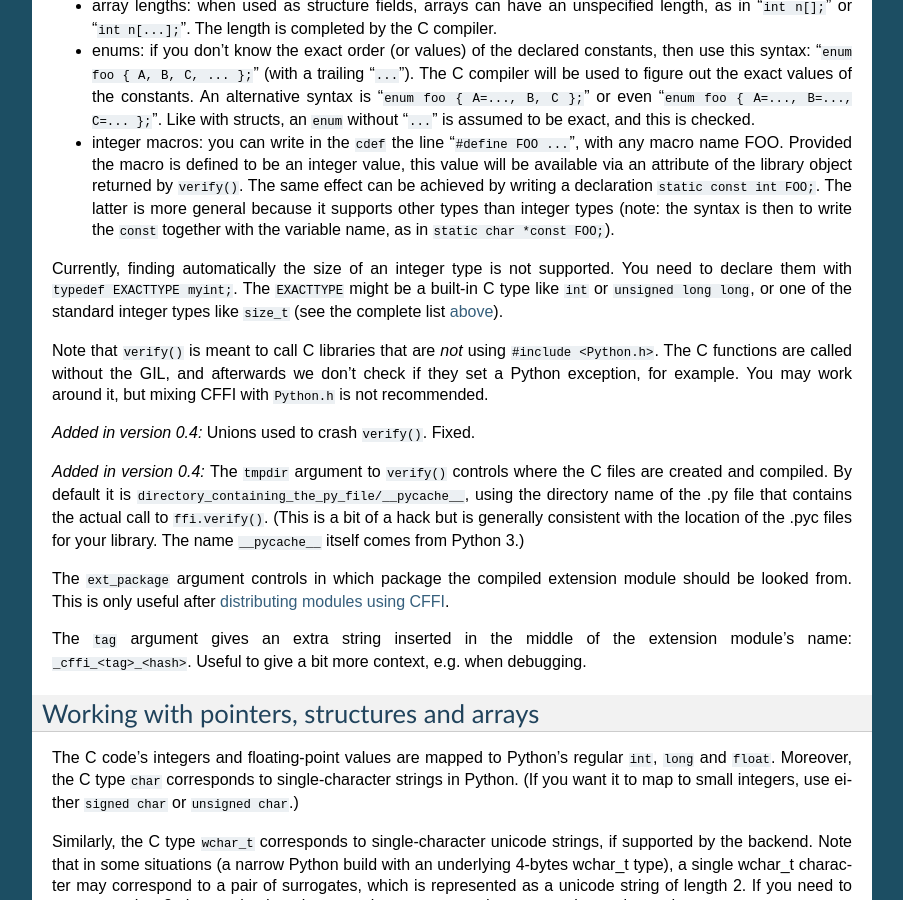
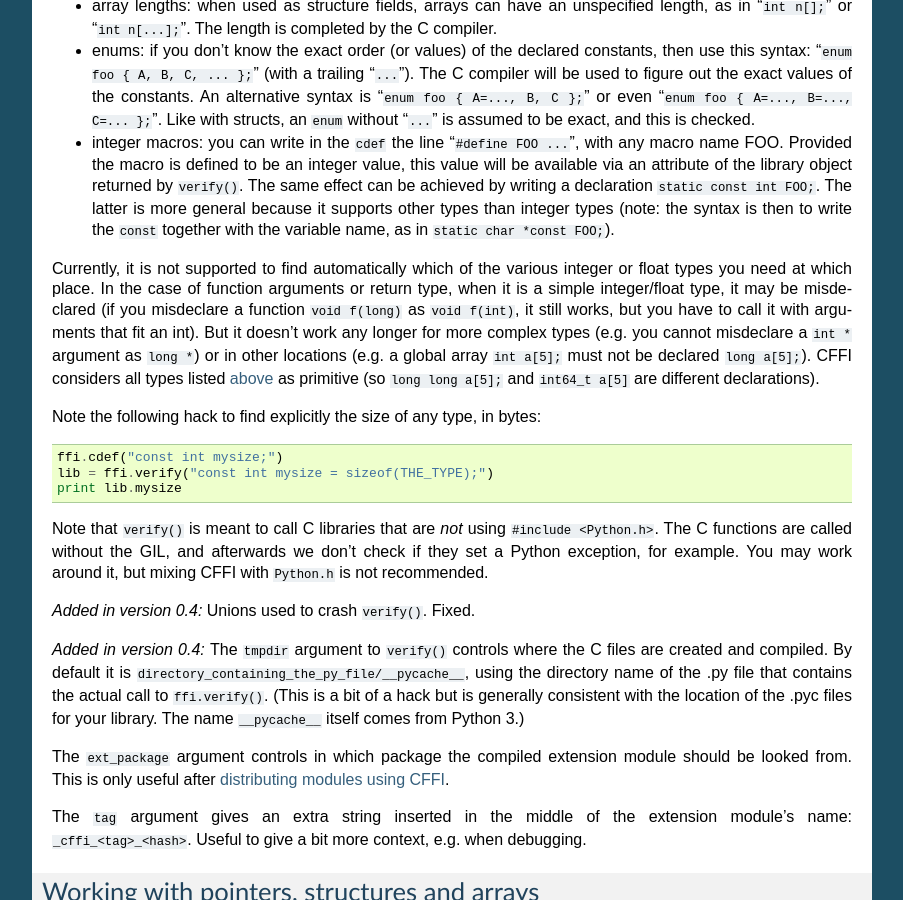
Before and after one commit to tharvik/cffi, a Sphinx documentation site: the page built from doc/source/index.rst, in a window 1280 px wide and 900 px high, scrolled down 6967 px. Shown: the whole window, without its empty margins (198-1101 px from the left). Built offline with Sphinx 7.4.7, drawn with Linux system fonts in a browser that asks for light colours.

Commit message:
Update the doc.

```diff
--- a/doc/source/index.rst
+++ b/doc/source/index.rst
@@ -548,13 +548,26 @@ compiler during ``verify()``:
    to write the ``const`` together with the variable name, as in
    ``static char *const FOO;``).
 
-Currently, finding automatically the size of an integer type is not
-supported.  You need to declare them with ``typedef EXACTTYPE myint;``.
-The ``EXACTTYPE`` might be a built-in C type like ``int`` or ``unsigned
-long long``, or one of the standard integer types like ``size_t`` (see
-the complete list above__).
+Currently, it is not supported to find automatically which of the
+various integer or float types you need at which place.  In the case of
+function arguments or return type, when it is a simple integer/float
+type, it may be misdeclared (if you misdeclare a function ``void
+f(long)`` as ``void f(int)``, it still works, but you have to call it
+with arguments that fit an int).  But it doesn't work any longer for
+more complex types (e.g. you cannot misdeclare a ``int *`` argument as
+``long *``) or in other locations (e.g. a global array ``int a[5];``
+must not be declared ``long a[5];``).  CFFI considers all types listed
+above__ as primitive (so ``long long a[5];`` and ``int64_t a[5]`` are
+different declarations).
 
 .. __: `Declaring types and functions`_
+
+Note the following hack to find explicitly the size of any type, in
+bytes::
+
+    ffi.cdef("const int mysize;")
+    lib = ffi.verify("const int mysize = sizeof(THE_TYPE);")
+    print lib.mysize
 
 Note that ``verify()`` is meant to call C libraries that are *not* using
 ``#include <Python.h>``.  The C functions are called without the GIL,
```
